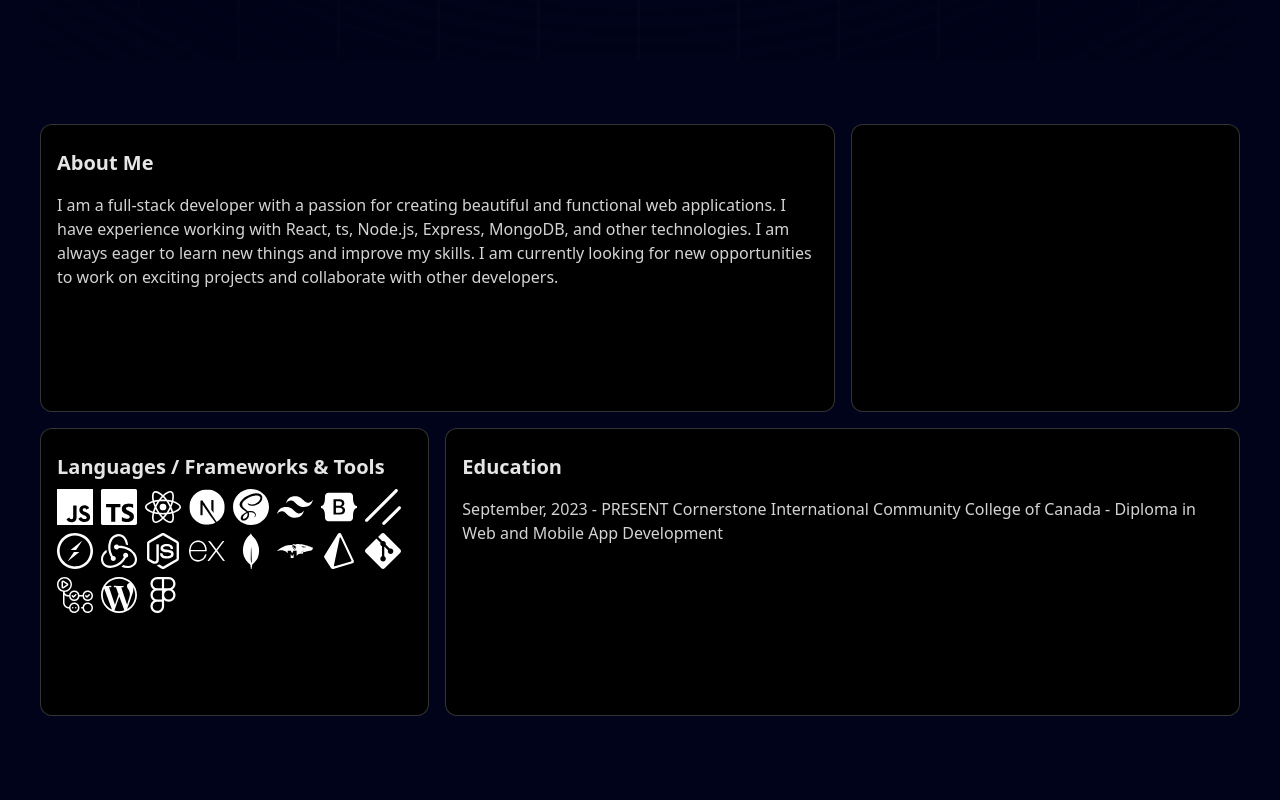
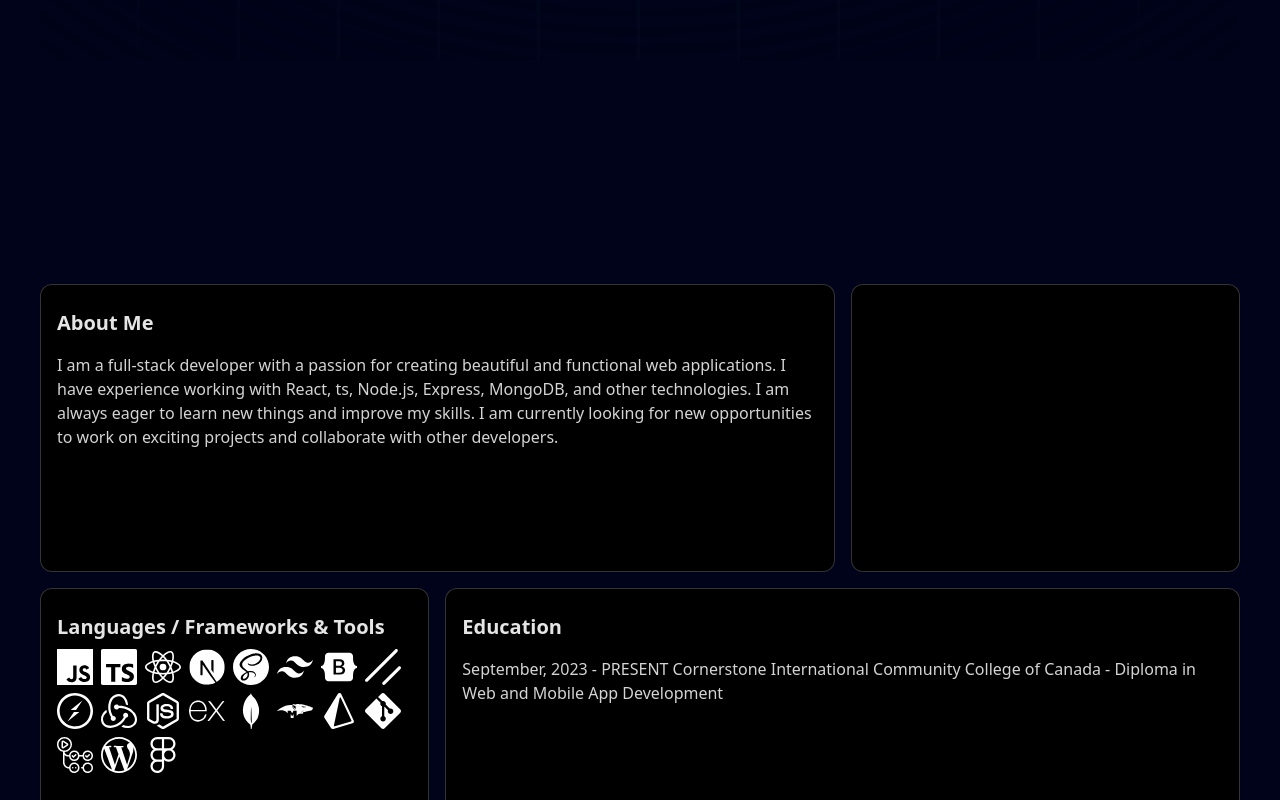
Before and after one commit to MarinaYano/portfolio-v2, a Next.js app: page / in a window 1280 px wide. Shown: the part 740-1540 px from the top of the page. Built offline with nearby package versions, Linux system fonts and the light colour scheme.

Commit message:
fix: add padding on the top of about section

```diff
--- a/components/About.tsx
+++ b/components/About.tsx
@@ -4,7 +4,7 @@ import Image from "next/image"
 
 const About = () => {
   return (
-    <div>
+    <div className="pt-80 sm:pt-68 md:pt-40">
       <BentoGrid className="">
         {about.map((item, index) => (
           <BentoGridItem
```
